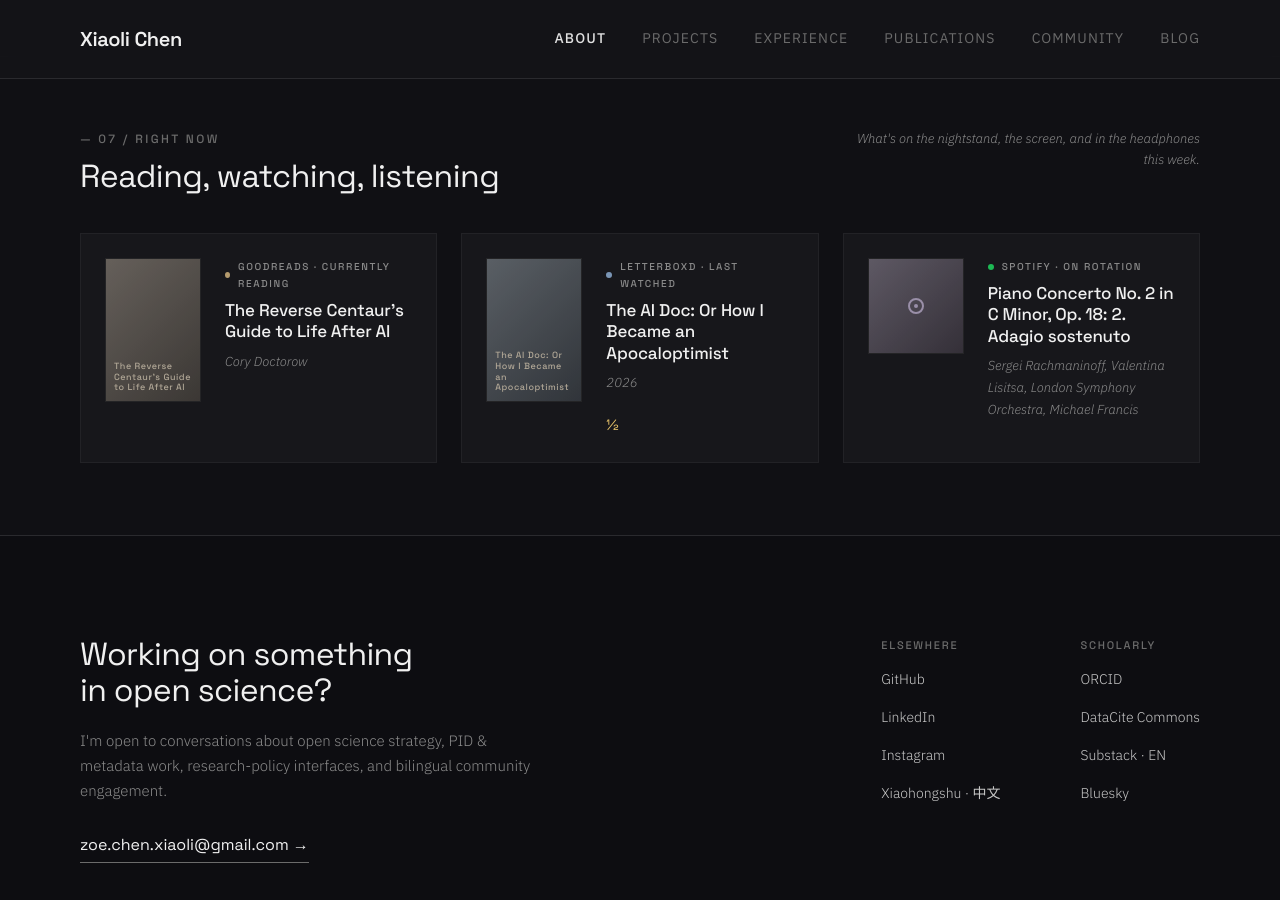
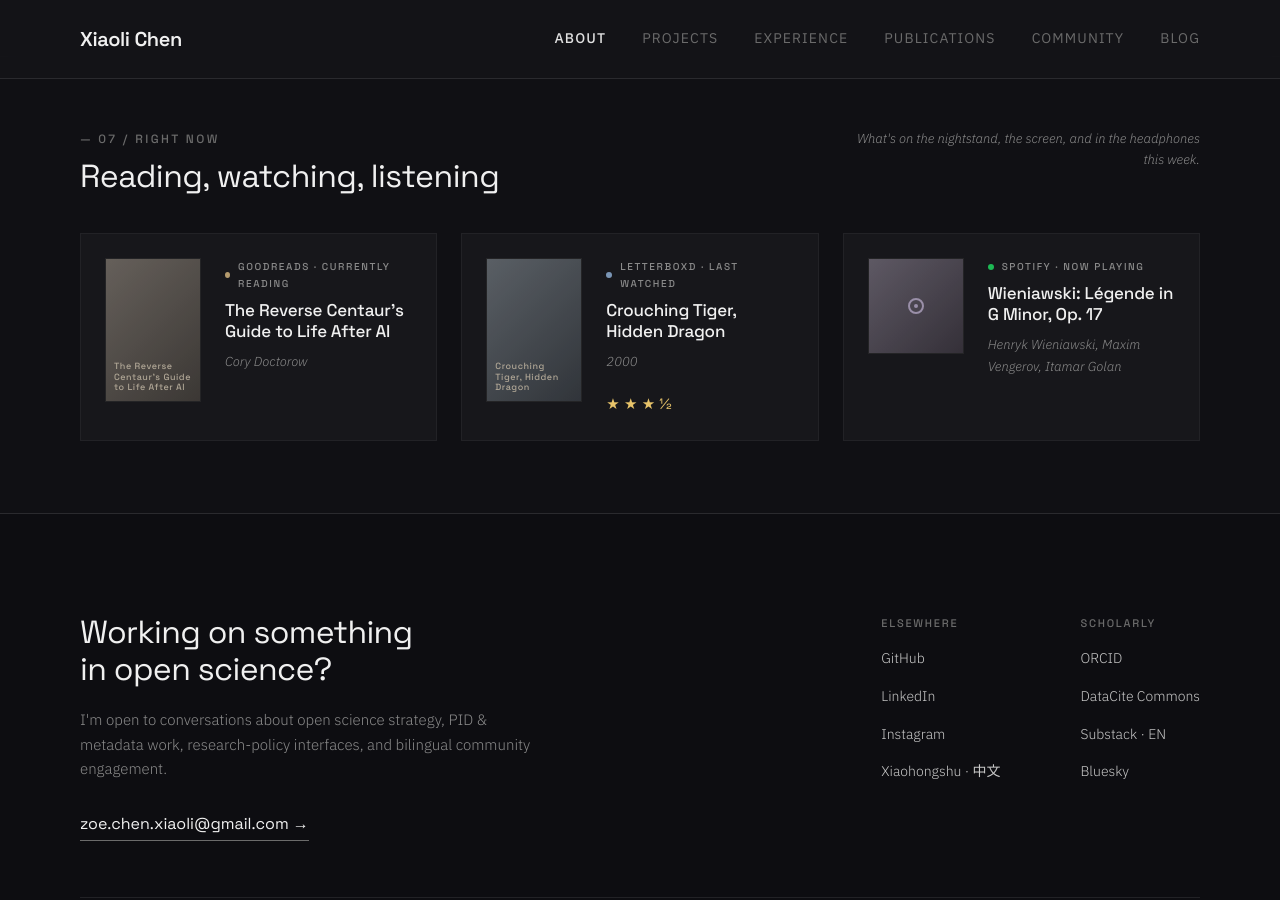
Before and after one commit to xchen101/xchen101.github.io, a Jekyll site: the page built from index.md, in a window 1280 px wide and 900 px high, scrolled down 6657 px. Built offline with Jekyll 4.4.1, drawn with Linux system fonts in a browser that asks for light colours; comment, search, counter and statistics services are not loaded; grey boxes are pictures that could not be loaded.

Commit message:
update: Right Now widget data (auto)

```diff
--- a/_data/now.yml
+++ b/_data/now.yml
@@ -1,4 +1,4 @@
-# Right now — auto-generated by Hermes cron on 2026-10-03 17:01 UTC
+# Right now — auto-generated by Hermes cron on 2026-10-03 23:00 UTC
 # Sources: Goodreads RSS / Letterboxd RSS / Spotify API
 
 reading:
@@ -14,18 +14,18 @@ watching:
   service: "Letterboxd"
   accent: "#7A95B5"
   label: "Last watched"
-  title: "The AI Doc: Or How I Became an Apocaloptimist"
-  year: "2026"
-  rating: 0.5
+  title: "Crouching Tiger, Hidden Dragon"
+  year: "2000"
+  rating: 3.5
   profile_url: "https://letterboxd.com/soyoungsogone/"
-  image: "https://a.ltrbxd.com/resized/film-poster/1/4/6/4/9/3/3/1464933-the-ai-doc-or-how-i-became-an-apocaloptimist-0-600-0-900-crop.jpg?v=4f8067aed0"
+  image: "https://a.ltrbxd.com/resized/film-poster/5/1/9/0/5/51905-crouching-tiger-hidden-dragon-0-600-0-900-crop.jpg?v=6ce0305909"
 
 listening:
   service: "Spotify"
   accent: "#1DB954"
-  label: "On rotation"
-  title: "Piano Concerto No. 2 in C Minor, Op. 18: 2. Adagio sostenuto"
-  artist: "Sergei Rachmaninoff, Valentina Lisitsa, London Symphony Orchestra, Michael Francis"
-  url: "https://open.spotify.com/track/4rrrn8OLrttq7r9RgNXalU"
+  label: "Now playing"
+  title: "Wieniawski: Légende in G Minor, Op. 17"
+  artist: "Henryk Wieniawski, Maxim Vengerov, Itamar Golan"
+  url: "https://open.spotify.com/track/2SLnBu65J9WVScpgqpVXrR"
   profile_url: "https://open.spotify.com/"
-  image: "https://i.scdn.co/image/ab67616d00001e028e6adfe4421d106633abde7b"
+  image: "https://i.scdn.co/image/ab67616d00001e027dd6f44d0705f4d064279a98"
```
